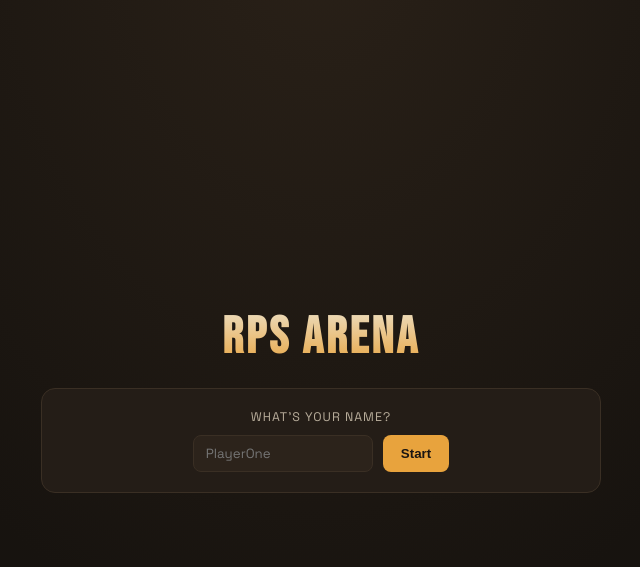
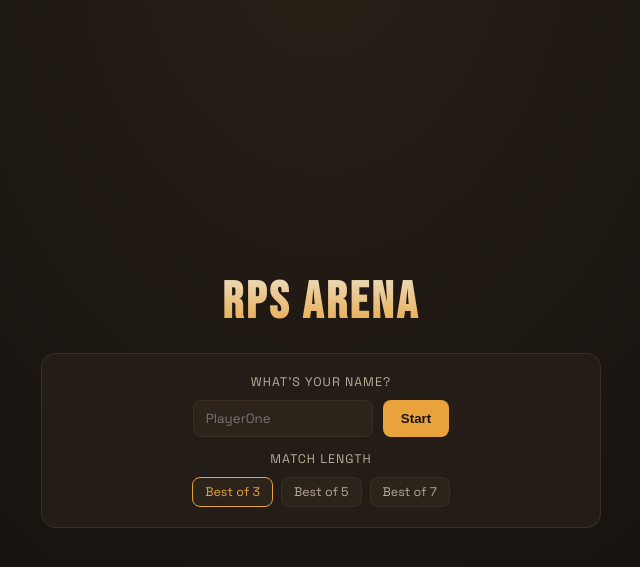
Before and after one commit to ArifinSinha/rps-python, a Flask app: page / in a window 1280 px wide. Shown: the top 567 px of the page, without its empty margins (319-959 px from the left). Run offline with Flask 3, Linux system fonts and the light colour scheme.

Commit message:
Upgrade 1

```diff
--- a/static/script.js
+++ b/static/script.js
@@ -10,12 +10,119 @@ const cpuHand = document.getElementById('cpuHand');
 const banner = document.getElementById('resultBanner');
 const gameCount = document.getElementById('gameCount');
 const buttons = document.querySelectorAll('.choice-btn');
+const bestofButtons = document.querySelectorAll('.bestof-btn');
+const matchOverBanner = document.getElementById('matchOverBanner');
+const matchOverText = document.getElementById('matchOverText');
+const newMatchBtn = document.getElementById('newMatchBtn');
+const historyEl = document.getElementById('history');
 
-const ICONS = { 1: '✊', 2: '✋', 3: '✌️' };
+let bestOf = 3;
+
+bestofButtons.forEach(btn => {
+  btn.addEventListener('click', () => {
+    bestofButtons.forEach(b => b.classList.remove('selected'));
+    btn.classList.add('selected');
+    bestOf = parseInt(btn.dataset.bestof);
+  });
+});
+
+newMatchBtn.addEventListener('click', async () => {
+  await fetch('/set_name', {
+    method: 'POST',
+    headers: { 'Content-Type': 'application/json' },
+    body: JSON.stringify({ name: youLabel.textContent })
+  });
+  matchOverBanner.style.display = 'none';
+  youScore.textContent = '0';
+  cpuScore.textContent = '0';
+  gameCount.textContent = '';
+  banner.textContent = `${youLabel.textContent}, pick your weapon`;
+  youHand.className = 'hand';
+  cpuHand.className = 'hand';
+  youHand.innerHTML = '?';
+  cpuHand.innerHTML = '?';
+  historyEl.innerHTML = '';
+  busy = false;
+  buttons.forEach(b => b.disabled = false);
+});
+
+// SVG icons instead of emoji - each uses currentColor so CSS controls the color
+const ICONS = {
+  1: `<svg viewBox="0 0 64 64" fill="none" xmlns="http://www.w3.org/2000/svg">
+        <path d="M32 8c-6 0-11 3-14 8-4 1-7 4-8 8-2 6 1 12 6 15 2 6 8 10 16 10s14-4 16-10c5-3 8-9 6-15-1-4-4-7-8-8-3-5-8-8-14-8z" fill="currentColor"/>
+        <path d="M20 30c2-2 5-3 8-3M36 30c2-2 5-3 8-3" stroke="rgba(0,0,0,0.25)" stroke-width="2" stroke-linecap="round"/>
+      </svg>`,
+  2: `<svg viewBox="0 0 64 64" fill="none" xmlns="http://www.w3.org/2000/svg">
+        <path d="M16 6h24l8 8v44H16z" fill="currentColor"/>
+        <path d="M40 6v8h8z" fill="rgba(0,0,0,0.2)"/>
+        <line x1="22" y1="24" x2="42" y2="24" stroke="rgba(0,0,0,0.2)" stroke-width="2"/>
+        <line x1="22" y1="32" x2="42" y2="32" stroke="rgba(0,0,0,0.2)" stroke-width="2"/>
+        <line x1="22" y1="40" x2="36" y2="40" stroke="rgba(0,0,0,0.2)" stroke-width="2"/>
+      </svg>`,
+  3: `<svg viewBox="0 0 64 64" fill="none" xmlns="http://www.w3.org/2000/svg">
+        <circle cx="16" cy="48" r="7" stroke="currentColor" stroke-width="4"/>
+        <circle cx="16" cy="16" r="7" stroke="currentColor" stroke-width="4"/>
+        <path d="M20 20L54 50M20 44L54 14" stroke="currentColor" stroke-width="4" stroke-linecap="round"/>
+      </svg>`
+};
+
 let busy = false;
+
+// --- Simple sound effects, generated with the Web Audio API (no files needed) ---
+let audioCtx = null;
+function getAudioCtx() {
+  if (!audioCtx) audioCtx = new (window.AudioContext || window.webkitAudioContext)();
+  return audioCtx;
+}
+
+function playTone(freq, duration, delay = 0, type = 'sine', volume = 0.15) {
+  const ctx = getAudioCtx();
+  const osc = ctx.createOscillator();
+  const gain = ctx.createGain();
+  osc.type = type;
+  osc.frequency.value = freq;
+  gain.gain.value = volume;
+  osc.connect(gain);
+  gain.connect(ctx.destination);
+  const startTime = ctx.currentTime + delay;
+  osc.start(startTime);
+  gain.gain.exponentialRampToValueAtTime(0.001, startTime + duration);
+  osc.stop(startTime + duration);
+}
+
+function playClickSound() {
+  playTone(400, 0.05, 0, 'square', 0.08);
+}
+function playWinSound() {
+  playTone(523, 0.12, 0);      // C5
+  playTone(659, 0.12, 0.12);   // E5
+  playTone(784, 0.2, 0.24);    // G5
+}
+function playLoseSound() {
+  playTone(300, 0.25, 0, 'sawtooth', 0.1);
+  playTone(200, 0.3, 0.15, 'sawtooth', 0.1);
+}
+function playDrawSound() {
+  playTone(350, 0.2, 0, 'triangle', 0.1);
+}
 
 nameSubmit.addEventListener('click', startGame);
 nameInput.addEventListener('keydown', e => { if (e.key === 'Enter') startGame(); });
+
+// fill the three button icons on page load
+document.querySelectorAll('.choice-btn').forEach(btn => {
+  btn.querySelector('.icon').innerHTML = ICONS[btn.dataset.choice];
+});
+
+function addHistoryChip(outcome) {
+  const chip = document.createElement('div');
+  chip.className = `chip ${outcome}`;
+  chip.textContent = outcome === 'win' ? 'W' : outcome === 'lose' ? 'L' : 'D';
+  historyEl.appendChild(chip);
+  while (historyEl.children.length > 15) {
+    historyEl.removeChild(historyEl.firstChild);
+  }
+}
 
 async function startGame() {
   const name = nameInput.value.trim() || 'PlayerOne';
@@ -39,13 +146,24 @@ buttons.forEach(btn => {
 async function playRound(choice) {
   if (busy) return;
   busy = true;
+  playClickSound();
   buttons.forEach(b => b.disabled = true);
 
   youHand.className = 'hand';
   cpuHand.className = 'hand';
-  youHand.textContent = ICONS[choice];
-  cpuHand.textContent = '?';
-  banner.textContent = 'Python is choosing...';
+  youHand.innerHTML = '?';
+  cpuHand.innerHTML = '?';
+
+  // countdown sequence before revealing anything
+  const beats = ['Rock...', 'Paper...', 'Scissors...', 'Shoot!'];
+  for (const word of beats) {
+    banner.textContent = word;
+    banner.classList.add('pulse');
+    await new Promise(resolve => setTimeout(resolve, 700));
+    banner.classList.remove('pulse');
+  }
+
+  youHand.innerHTML = ICONS[choice];
 
   const res = await fetch('/play', {
     method: 'POST',
@@ -54,26 +172,40 @@ async function playRound(choice) {
   });
   const data = await res.json();
 
-  setTimeout(() => {
-    cpuHand.textContent = ICONS[data.computer];
+  cpuHand.innerHTML = ICONS[data.computer];
   banner.textContent = data.message;
 
   if (data.message.includes('you win')) {
     youHand.classList.add('win');
     cpuHand.classList.add('lose');
+    playWinSound();
+    addHistoryChip('win');
   } else if (data.message.includes('Python wins')) {
     cpuHand.classList.add('win');
     youHand.classList.add('lose');
+    playLoseSound();
+    addHistoryChip('lose');
   } else {
     youHand.classList.add('draw');
     cpuHand.classList.add('draw');
+    playDrawSound();
+    addHistoryChip('draw');
   }
 
   youScore.textContent = data.player_wins;
   cpuScore.textContent = data.python_wins;
   gameCount.textContent = `Game ${data.game_count}`;
 
+  const target = Math.ceil(bestOf / 2);
+  if (data.player_wins >= target || data.python_wins >= target) {
+    const winnerText = data.player_wins >= target
+      ? `🏆 ${youLabel.textContent} wins the match!`
+      : `🏆 Python wins the match!`;
+    matchOverText.textContent = winnerText;
+    matchOverBanner.style.display = 'block';
+    buttons.forEach(b => b.disabled = true);
+  } else {
     busy = false;
     buttons.forEach(b => b.disabled = false);
-  }, 500);
   }
+}
--- a/static/style.css
+++ b/static/style.css
@@ -165,3 +165,98 @@ h1{
 }
 .choice-btn:hover:not(:disabled){ transform:translateY(-3px); border-color:var(--gold); }
 .choice-btn:disabled{ opacity:0.45; cursor:default; }
+
+.choice-btn .icon svg,
+.hand svg{
+  width: 40px;
+  height: 40px;
+  display: block;
+  margin: 0 auto;
+}
+.choice-btn .icon{
+  display:block;
+  margin-bottom: 6px;
+}
+.choice-btn.rock .icon{ color: var(--stone); }
+.choice-btn.paper .icon{ color: var(--parchment); }
+.choice-btn.scissors .icon{ color: var(--rust); }
+
+.hand svg{ width: 48px; height: 48px; }
+
+.result-banner.pulse{
+  animation: bannerPulse 0.45s ease;
+}
+@keyframes bannerPulse{
+  0%   { transform: scale(1);   color: var(--text); }
+  40%  { transform: scale(1.15); color: var(--gold); }
+  100% { transform: scale(1);   color: var(--text); }
+}
+
+.bestof-row{
+  display:flex;
+  gap:8px;
+  justify-content:center;
+  margin-top:8px;
+}
+.bestof-btn{
+  background:var(--panel-2);
+  border:1px solid #3a2f24;
+  border-radius:8px;
+  padding:6px 12px;
+  color:var(--text-dim);
+  font-family:'Space Grotesk', sans-serif;
+  font-size:0.78rem;
+  cursor:pointer;
+}
+.bestof-btn.selected{
+  border-color:var(--gold);
+  color:var(--gold);
+}
+
+.match-over{
+  text-align:center;
+  background:var(--panel);
+  border:1px solid var(--gold);
+  border-radius:14px;
+  padding:20px;
+  margin-top:16px;
+}
+.match-over div{
+  font-family:'Bebas Neue', sans-serif;
+  font-size:1.6rem;
+  color:var(--gold);
+  margin-bottom:12px;
+}
+.match-over button{
+  background:var(--gold);
+  border:none;
+  border-radius:8px;
+  padding:8px 20px;
+  color:#1a1512;
+  font-weight:700;
+  cursor:pointer;
+}
+
+.history{
+  display:flex;
+  gap:6px;
+  justify-content:center;
+  flex-wrap:wrap;
+  margin-top:4px;
+  margin-bottom:16px;
+}
+.history .chip{
+  width:26px;
+  height:26px;
+  border-radius:50%;
+  display:flex;
+  align-items:center;
+  justify-content:center;
+  font-size:0.7rem;
+  font-family:'Space Grotesk', sans-serif;
+  font-weight:700;
+  border:1px solid #3a2f24;
+}
+.chip.win{ background:rgba(232,163,61,0.15); border-color:var(--gold); color:var(--gold); }
+.chip.lose{ background:rgba(155,58,58,0.15); border-color:var(--crimson); color:var(--crimson); }
+.chip.draw{ background:rgba(156,146,132,0.15); border-color:var(--stone); color:var(--stone); }
--- a/templates/index.html
+++ b/templates/index.html
@@ -16,6 +16,12 @@
     <div class="name-row">
       <input type="text" id="nameInput" placeholder="PlayerOne" maxlength="20">
       <button id="nameSubmit">Start</button>
+    </div>
+    <label style="margin-top:14px;">Match length</label>
+    <div class="bestof-row">
+      <button class="bestof-btn selected" data-bestof="3">Best of 3</button>
+      <button class="bestof-btn" data-bestof="5">Best of 5</button>
+      <button class="bestof-btn" data-bestof="7">Best of 7</button>
     </div>
   </div>
 
@@ -40,11 +46,22 @@
 
     <div id="resultBanner" class="result-banner">Pick your weapon</div>
     <div id="gameCount" class="game-count"></div>
+    <div id="history" class="history"></div>
+    <div id="matchOverBanner" class="match-over" style="display:none;">
+      <div id="matchOverText"></div>
+      <button id="newMatchBtn">New Match</button>
+    </div>
 
     <div class="choices">
-      <button class="choice-btn" data-choice="1">✊<br>ROCK</button>
-      <button class="choice-btn" data-choice="2">✋<br>PAPER</button>
-      <button class="choice-btn" data-choice="3">✌️<br>SCISSORS</button>
+      <button class="choice-btn rock" data-choice="1">
+        <span class="icon"></span>ROCK
+      </button>
+      <button class="choice-btn paper" data-choice="2">
+        <span class="icon"></span>PAPER
+      </button>
+      <button class="choice-btn scissors" data-choice="3">
+        <span class="icon"></span>SCISSORS
+      </button>
     </div>
   </div>
 </div>
```
Lines whose indentation alone changed are shown as unchanged.
